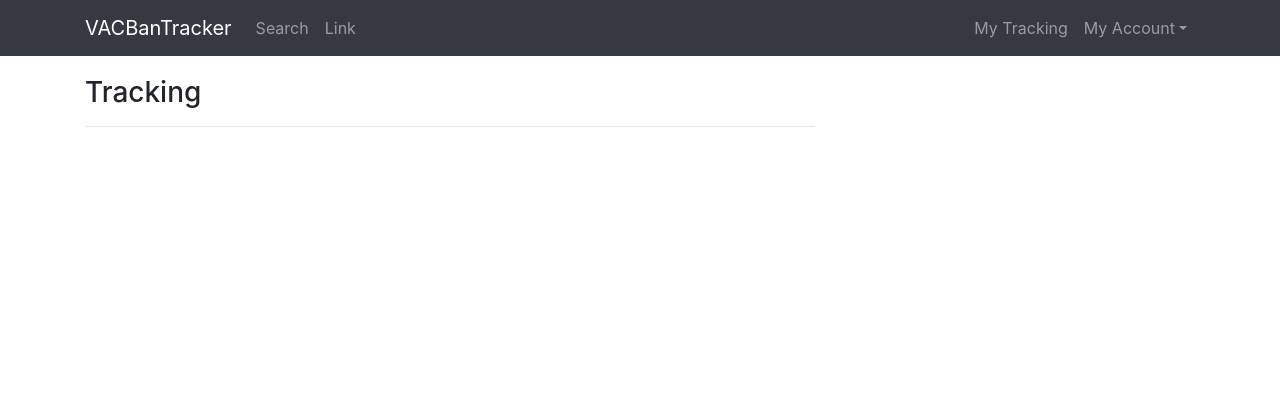
After one commit to Saturn/vacbantracker, a Flask app: page /tracking in a window 1280 px wide. The commit adds this page. Shown: the top 420 px of the page. Run offline with Flask 2, Linux system fonts and the light colour scheme; the visitor is signed in with stand-in values (Sample User, id 1); data comes from the database, SQL or seed files in the repository; data that the repository does not hold is empty; style sheets or scripts are compiled from the project's sources.

Commit message:
Add tracking page stub

```diff
--- a/app/templates/base.j2
+++ b/app/templates/base.j2
@@ -36,6 +36,9 @@
           </li>
         </ul>
         <ul class="navbar-nav">
+          <li class="nav-item">
+            <a class="nav-link" href="/tracking">My Tracking</a>
+          </li>
           {% if current_user.is_authenticated %}
           {% set drop_label = 'My Account' if current_user.steam_user == False else current_user.steam_oid.profile.personaname %}
           <li class="nav-item dropdown">
--- /dev/null
+++ b/app/templates/tracking.j2
@@ -0,0 +1,22 @@
+{% extends 'base.j2' %}
+
+{% block title %}Tracking{% endblock title %}
+
+{% block content %}
+
+
+
+<div class="row">
+  <div class="col-lg-8">
+    <h3>Tracking</h3>
+    <hr />
+  </div>
+</div>
+
+<div class="row">
+  <div class="col-lg-9">
+
+  </div>
+</div>
+
+{% endblock content %}
--- a/app/views/profile/views.py
+++ b/app/views/profile/views.py
@@ -58,3 +58,9 @@ def untrack():
         message = 'Something went wrong.'
     data = json.dumps(dict(message=message, code=code))
     return Response(data, status=code, mimetype='application/json')
+
+
+@profile.route('/tracking')
+@login_required
+def tracking():
+    return render_template('tracking.j2')
```
